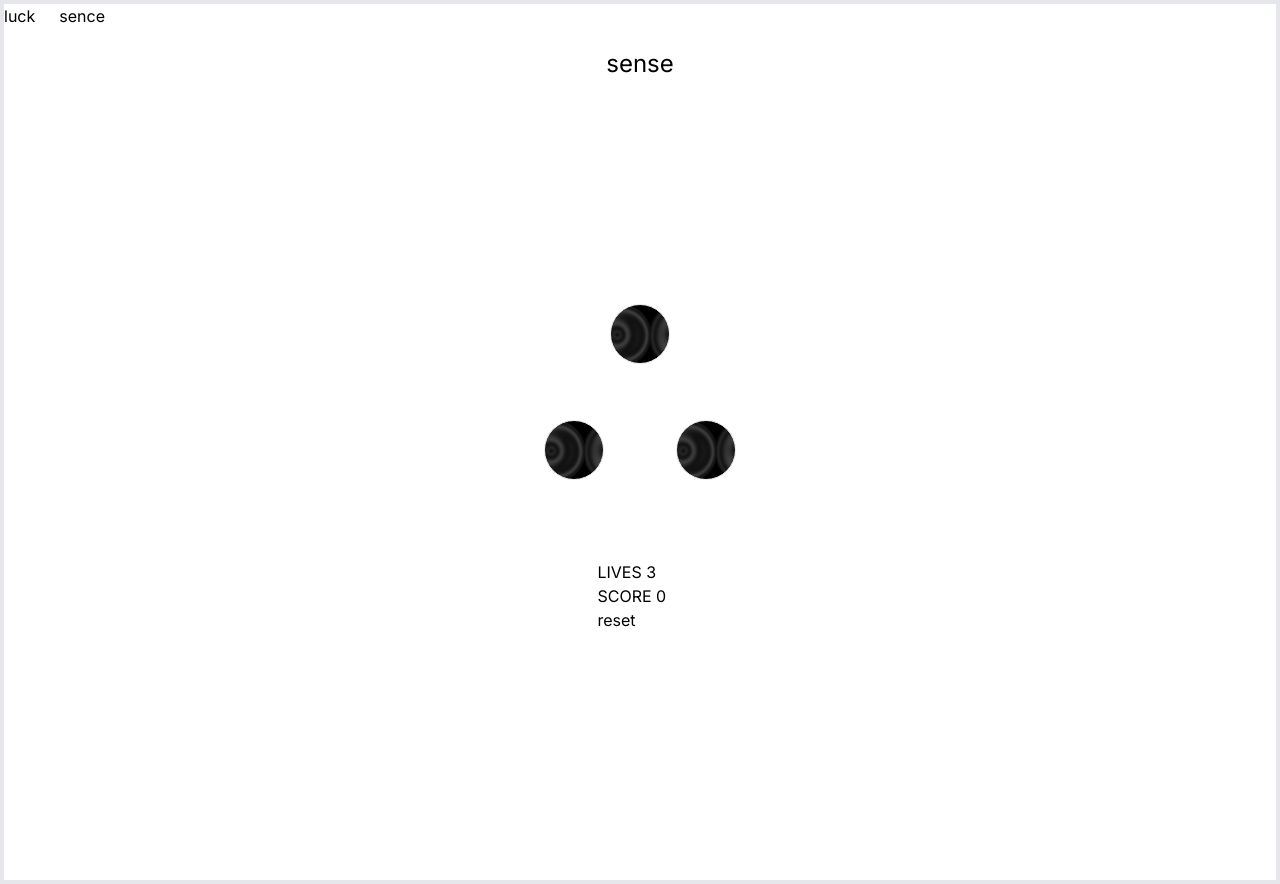
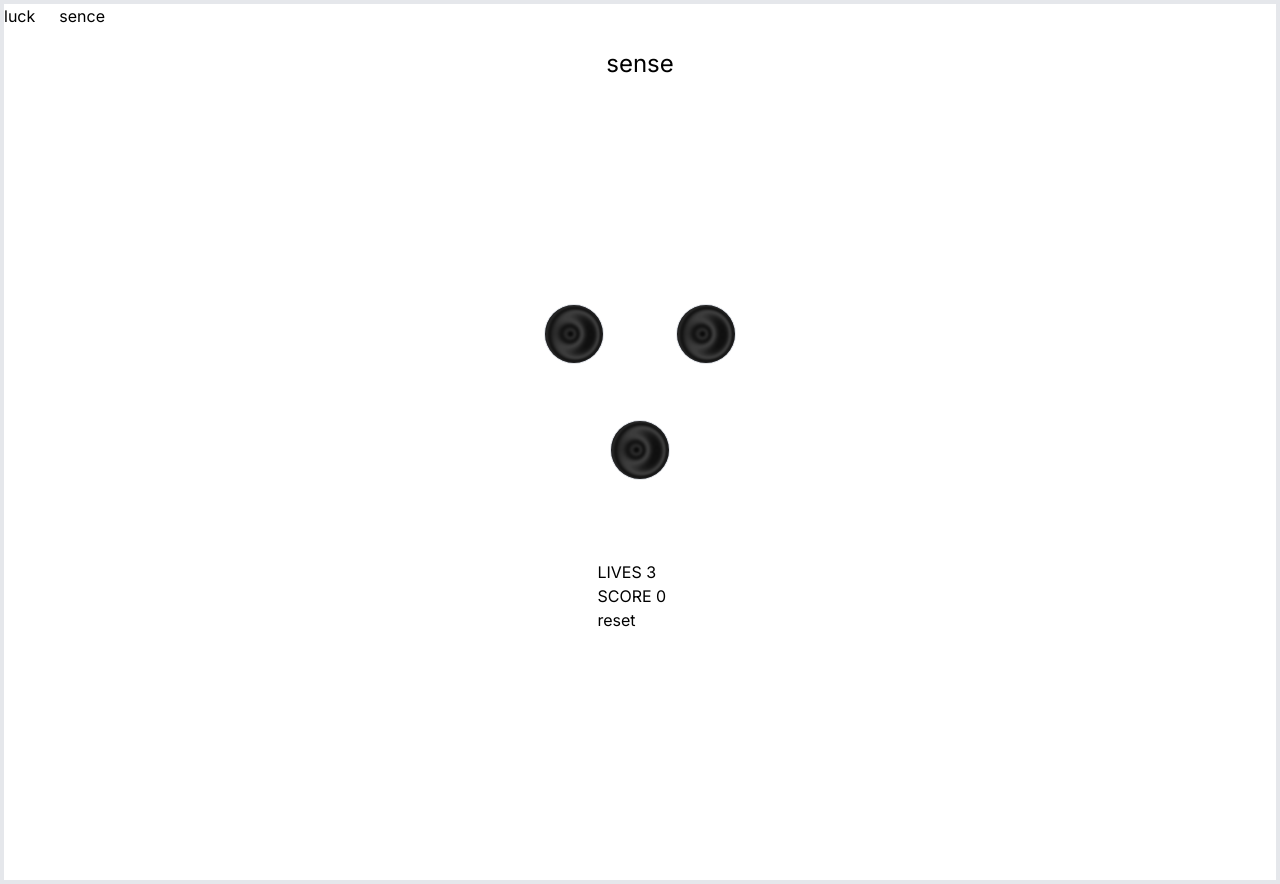
Before and after one commit to Sky-De/the_sitxth_sence, a Next.js app: page / in a window 1280 px wide. Built offline with nearby package versions, Linux system fonts and the light colour scheme.

Commit message:
structure refactored

```diff
--- a/app/globals.css
+++ b/app/globals.scss
@@ -2,6 +2,9 @@
 @tailwind components;
 @tailwind utilities;
 
+body {
+  background: rgba(149, 255, 0, 0);
+}
 .apply_btn_style {
   @apply border min-w-[60px] w-[60px] max-h-[60px] h-[60px]  bg-gray-400 rounded-full;
 }
@@ -23,11 +26,11 @@
   background-position-x: 0px;
   animation: bgWave 2s infinite ease;
 }
-@keyframes bgWave {
-  0% {
-    background-position-x: 0px;
-  }
-  100% {
-    background-position-x: 1860px;
-  }
-}
+// @keyframes bgWave {
+//   0% {
+//     background-position-x: 0px;
+//   }
+//   100% {
+//     background-position-x: 1860px;
+//   }
+// }
--- a/app/page.tsx
+++ b/app/page.tsx
@@ -11,7 +11,9 @@ export default function Home() {
         <button onClick={() => setIsLuck(false)}>sence</button>
       </nav>
       <h2 className="mt-5 text-2xl text-center">{isLuck ? "luck" : "sense"}</h2>
-      <Game type={isLuck ? "luck" : "sense"} />
+      {/* <Game type={isLuck ? "luck" : "sense"} /> */}
+      {/* <GameEngine /> */}
+      <Game type="luck" />
     </main>
   );
 }
--- a/components/Game.tsx
+++ b/components/Game.tsx
@@ -1,7 +1,7 @@
 "use client";
-import React, { useState, useEffect } from "react";
-import { GameBtn } from "./GameBtn";
+import React, { useState, useEffect, useRef } from "react";
 import { generateSecureRandom } from "@/hooks/useRandom";
+import Target from "./Target";
 
 type GameProps = {
   type: "luck" | "sense";
@@ -20,6 +20,9 @@ const Game = (props: GameProps) => {
   const [lives, setLives] = useState<number>(LivesInit);
   const [angle, setAngle] = useState<number>(AngleInit);
   const [isGameOver, setIsGameOver] = useState<boolean>(false);
+  const target1_ref = useRef<HTMLCanvasElement | null>(null);
+  const target2_ref = useRef<HTMLCanvasElement | null>(null);
+  const target3_ref = useRef<HTMLCanvasElement | null>(null);
 
   const handleResetGame = () => {
     const click = new Audio("./click.wav");
@@ -37,9 +40,9 @@ const Game = (props: GameProps) => {
     console.log(random);
 
     if (
-      (e.currentTarget.name === "A" && random[0] === 1) ||
-      (e.currentTarget.name === "B" && random[1] === 1) ||
-      (e.currentTarget.name === "C" && random[2] === 1)
+      (e.currentTarget.id === "target_1" && random[0] === 1) ||
+      (e.currentTarget.id === "target_2" && random[1] === 1) ||
+      (e.currentTarget.id === "target_3" && random[2] === 1)
     ) {
       const correct = new Audio("./correct.wav");
       correct.play();
@@ -64,6 +67,44 @@ const Game = (props: GameProps) => {
     handleResetGame();
   }, [props.type]);
 
+  useEffect(() => {
+    const target_3 = new Target({
+      canvas: document.getElementById("target_3"),
+      type: "C",
+    });
+    const target_1 = new Target({
+      canvas: document.getElementById("target_1"),
+      type: "A",
+    });
+    const target_2 = new Target({
+      canvas: document.getElementById("target_2"),
+      type: "B",
+    });
+
+    const ctx3 = (target1_ref.current as HTMLCanvasElement).getContext("2d");
+    const ctx1 = (target2_ref.current as HTMLCanvasElement).getContext("2d");
+    const ctx2 = (target3_ref.current as HTMLCanvasElement).getContext("2d");
+    let lastTime = 0;
+    function animate(timeStamp: number) {
+      let deltaTime = timeStamp - lastTime;
+      deltaTime = deltaTime ? deltaTime : 1;
+      lastTime = timeStamp;
+      if (!ctx1 || !ctx2 || !ctx3) return;
+
+      ctx1.clearRect(0, 0, 60, 60);
+      ctx2.clearRect(0, 0, 60, 60);
+      ctx3.clearRect(0, 0, 60, 60);
+      target_3.draw(ctx3);
+      target_3.update(deltaTime);
+      target_1.draw(ctx1);
+      target_2.draw(ctx2);
+      target_1.update(deltaTime);
+      target_2.update(deltaTime);
+      requestAnimationFrame(animate);
+    }
+    animate();
+  }, []);
+
   return (
     <section className=" h-screen relative flex flex-col items-center justify-center">
       {isGameOver && (
@@ -79,26 +120,32 @@ const Game = (props: GameProps) => {
       )}
       <ul
         style={{ transform: `rotate(${angle}deg)` }}
-        className={`h-[11rem] w-[12rem] flex justify-between transition-transform duration-1000 origin-center`}
+        className={`h-[11rem] w-[12rem] flex justify-between  origin-center transition-transform duration-200`}
       >
-        <GameBtn
-          disabled={isGameOver}
-          name="A"
+        <canvas
+          ref={target1_ref}
+          className="self-start apply_btn_style"
           onClick={handleClick}
-          className="self-end apply_btn_style btn_bg"
-        />
-        <GameBtn
-          disabled={isGameOver}
-          name="B"
+          id="target_1"
+          width={60}
+          height={60}
+        ></canvas>
+        <canvas
+          ref={target2_ref}
+          className="self-end apply_btn_style"
           onClick={handleClick}
-          className="self-start apply_btn_style btn_bg"
-        />
-        <GameBtn
-          disabled={isGameOver}
-          name="C"
+          id="target_2"
+          width={60}
+          height={60}
+        ></canvas>
+        <canvas
+          ref={target3_ref}
+          className="self-start apply_btn_style"
           onClick={handleClick}
-          className="self-end apply_btn_style btn_bg"
-        />
+          id="target_3"
+          width={60}
+          height={60}
+        ></canvas>
       </ul>
       <div className="info mt-20">
         <h2>{}</h2>
--- a/components/GameBtn.tsx
+++ /dev/null
@@ -1,6 +0,0 @@
-"use client";
-import React, { FC, ButtonHTMLAttributes } from "react";
-
-export const GameBtn: FC<ButtonHTMLAttributes<HTMLButtonElement>> = (props) => {
-  return <button {...props}></button>;
-};
--- /dev/null
+++ b/components/Target.ts
@@ -0,0 +1,52 @@
+import wave from "@/public/wave.png";
+
+interface TargetClassProps {
+  canvas: HTMLElement | null;
+  type: "A" | "B" | "C";
+}
+
+export default class Target {
+  public canvas: HTMLElement | null;
+  public width: number = 60;
+  public height: number = 60;
+  public x: number = 0;
+  public y: number = 0;
+  public frameX: number = 0;
+  public frameY: number = 0;
+  public type: "A" | "B" | "C";
+  public image: HTMLImageElement = new Image();
+
+  constructor({ canvas, type }: TargetClassProps) {
+    this.canvas = canvas;
+    this.type = type;
+    this.image = new Image();
+    this.loadImage();
+  }
+
+  private loadImage() {
+    const imageLoader = new Image();
+    imageLoader.src = wave.src;
+    imageLoader.onload = () => {
+      this.image = imageLoader;
+    };
+  }
+
+  update(deltaTime: number) {
+    if (this.frameX > 29) return (this.frameX = 0);
+    this.frameX++;
+  }
+
+  draw(ctx: CanvasRenderingContext2D) {
+    ctx.drawImage(
+      this.image,
+      this.width * this.frameX,
+      this.height * this.frameY,
+      this.width,
+      this.height,
+      this.x,
+      this.y,
+      this.width,
+      this.height
+    );
+  }
+}
--- a/package.json
+++ b/package.json
@@ -12,7 +12,8 @@
     "crypto": "^1.0.1",
     "next": "14.0.1",
     "react": "^18",
-    "react-dom": "^18"
+    "react-dom": "^18",
+    "sass": "^1.69.5"
   },
   "devDependencies": {
     "@types/node": "^20",
```
Also changed, not shown: app/layout.tsx (+9 -9 lines), 1 other file (tests, documents, lock files or other folders).
